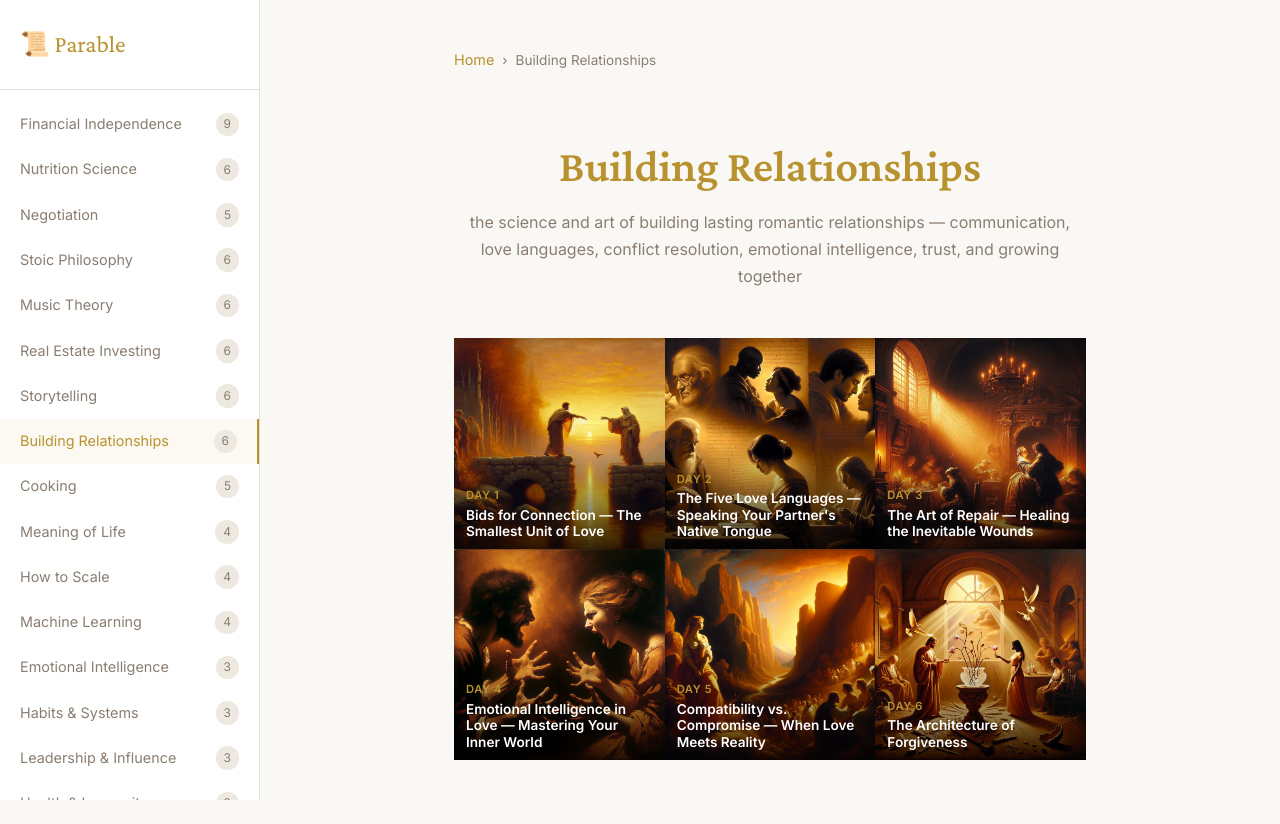
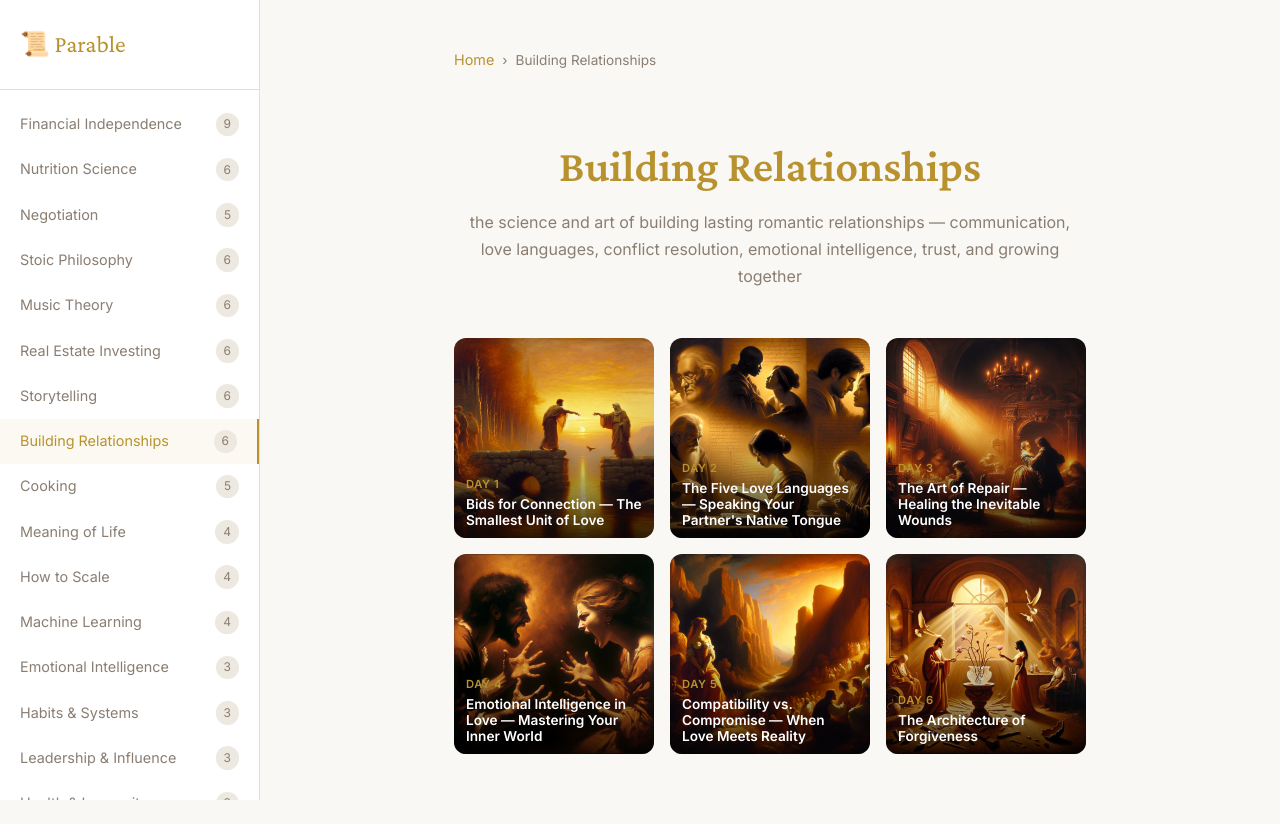
Before and after one commit to camptracker/parable, a React (Vite) app: page /#/building-relationships in a window 1280 px wide. Built offline with nearby package versions, Linux system fonts and the light colour scheme.

Commit message:
Restore margin and border-radius on lesson cards

```diff
--- a/src/index.css
+++ b/src/index.css
@@ -142,7 +142,7 @@ body {
 .lesson-list {
   display: grid;
   grid-template-columns: repeat(auto-fill, minmax(200px, 1fr));
-  gap: 0;
+  gap: 1rem;
 }
 .lesson-card {
   position: relative;
@@ -150,12 +150,13 @@ body {
   align-items: flex-end;
   aspect-ratio: 1;
   overflow: hidden;
+  border-radius: 12px;
   text-decoration: none;
   color: #fff;
   background: var(--surface);
-  transition: opacity 0.2s;
+  transition: transform 0.2s, box-shadow 0.2s;
 }
-.lesson-card:hover { opacity: 0.9; }
+.lesson-card:hover { transform: translateY(-3px); box-shadow: 0 8px 24px rgba(0,0,0,0.3); }
 .lesson-card-img {
   position: absolute;
   inset: 0;
```
